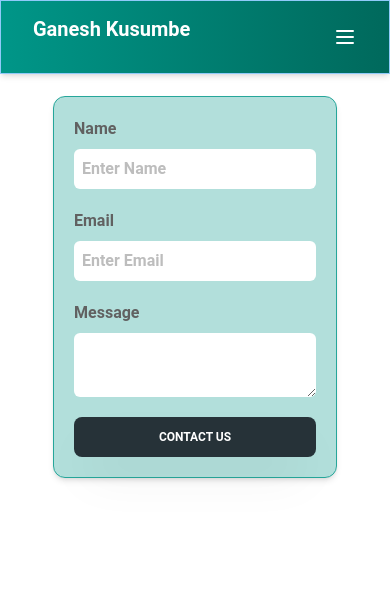
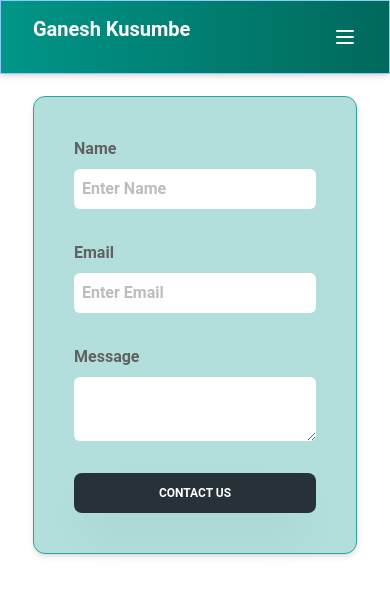
Before and after one commit to gkusumbe7/personal-portfolio-gk, a React (Vite) app: page /Contact in a window 390 px wide. Shown: the top 596 px of the page. Built offline with nearby package versions, Linux system fonts and the light colour scheme.

Commit message:
added code

```diff
--- a/src/Pages/Contact.jsx
+++ b/src/Pages/Contact.jsx
@@ -37,7 +37,7 @@ function Contact() {
     <main className="pt-24  md:px-10  flex justify-center">
    <Card className="md:w-1/2  md:justify-center md:items-center border border-teal-400  rounded-xl md:rounded-xl
                     bg-gradient-to-r from-teal-100 to-teal-100
-                    font-semibold flex flex-col gap-5 p-5 md:p-10 ">
+                    font-semibold flex flex-col gap-8 md:gap-5 p-10 md:p-10 ">
     <div className="flex flex-col gap-2">
         <label htmlFor="name">Name</label>
         <input type="text" name="" id="nameId" placeholder="Enter Name"
```
